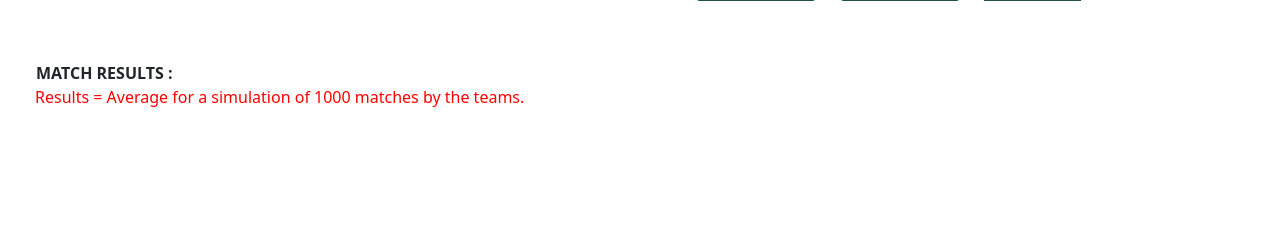
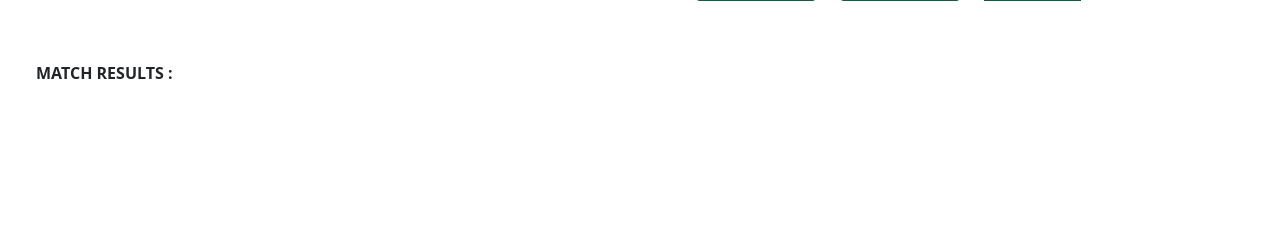
Before and after one commit to Timomaugu/rankstore, a PHP site: page / in a window 1280 px wide. Shown: the part 111-348 px from the top of the page. Run offline with PHP 8.4, Linux system fonts and the light colour scheme.

Commit message:
initial commit

```diff
--- a/index.php
+++ b/index.php
@@ -34,10 +34,6 @@
     i {
         background-color: #F9F7F7 !important;
         border: none;
-    }
-    #exp-text {
-        margin: 20px 35px;
-        color: red;
     }
 </style>
 
@@ -116,7 +112,6 @@
     <div class="container-fluid">
         <div class="ml-6 font-bold text-danger text-sm" id="unpredictable"></div>
     </div>
-    <div id="exp-text">Results = Average for a simulation of 1000 matches by the teams.</div>
     <script src="js/mainleague.js"></script>
 
 </body>
--- a/js/mainleague.js
+++ b/js/mainleague.js
@@ -362,7 +362,6 @@ function match() {
         } else {
             probability.style.color = "orange"
         }
-        document.getElementById("exp-text").innerHTML = "";
     }
     home_wins = 0;
     away_wins = 0;
```
